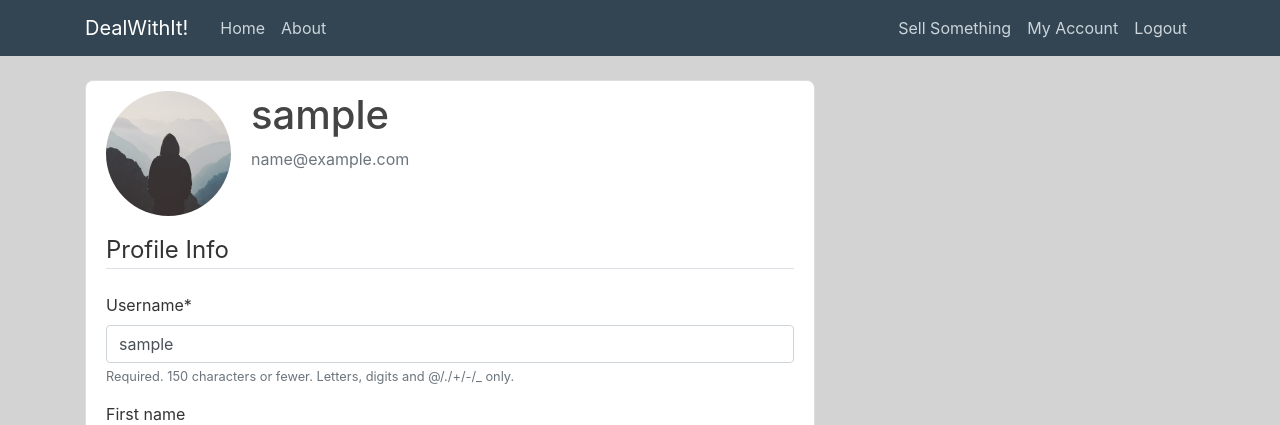
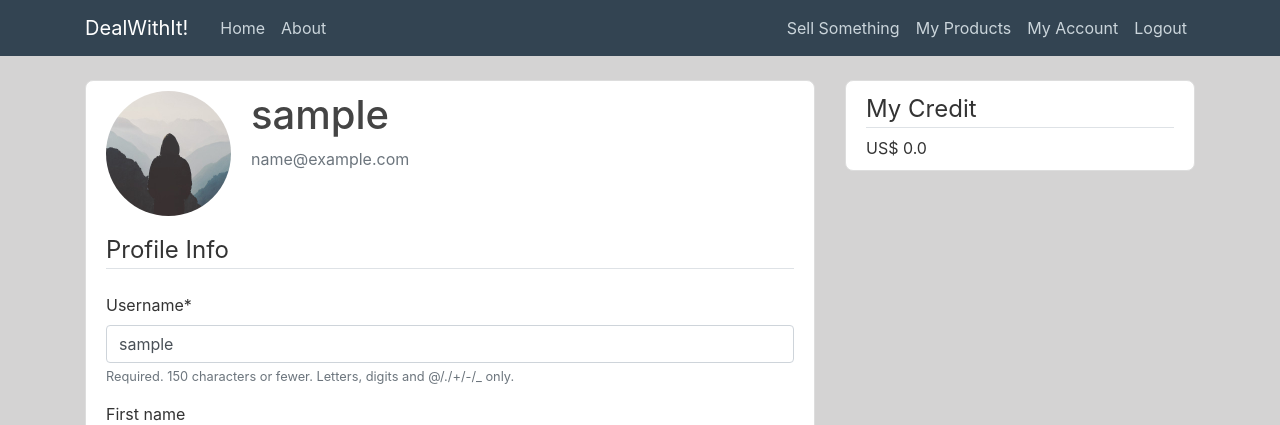
Before and after one commit to anlsergio/dealwithit, a Django app: page /profile/ in a window 1280 px wide. Shown: the top 425 px of the page. Run offline with Django 3.2, Linux system fonts and the light colour scheme; the visitor is signed in with stand-in values (Sample User, id 1); some libraries are stand-ins or nearby versions.

Commit message:
This adds 'My Products' navigation item to the base template and a profile section showing the user's credit

```diff
--- a/dealwithit/store/templates/store/base.html
+++ b/dealwithit/store/templates/store/base.html
@@ -42,6 +42,7 @@
                 <div class="navbar-nav">
                     {% if user.is_authenticated %}
                         <a class="nav-item nav-link" href="{% url 'product_create' %}">Sell Something</a>
+                        <a class="nav-item nav-link" href="{% url 'user_products' user.username %}">My Products</a>
                         <a class="nav-item nav-link" href="{% url 'profile' %}">My Account</a>
                         <a class="nav-item nav-link" href="{% url 'logout' %}">Logout</a>
                     {% else %}
--- a/dealwithit/users/templates/users/profile.html
+++ b/dealwithit/users/templates/users/profile.html
@@ -28,4 +28,14 @@
         </form>
     </div>
 </div>
+<div class="col-md-4">
+    <div class="content-section">
+        <fieldset>
+            <legend class="border-bottom">
+                My Credit
+            </legend>
+            US$ {{ user.profile.credit }}
+        </fieldset>
+    </div>
+</div>
 {% endblock content %}
```
